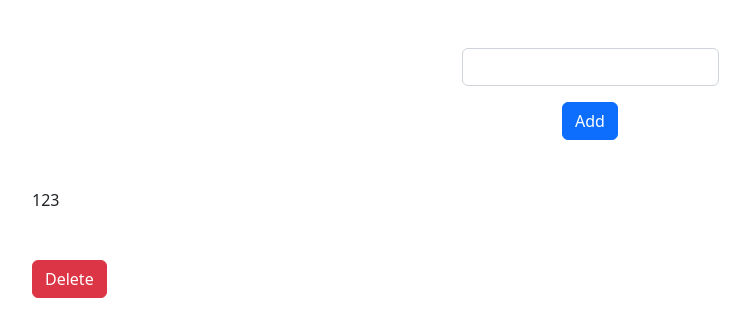
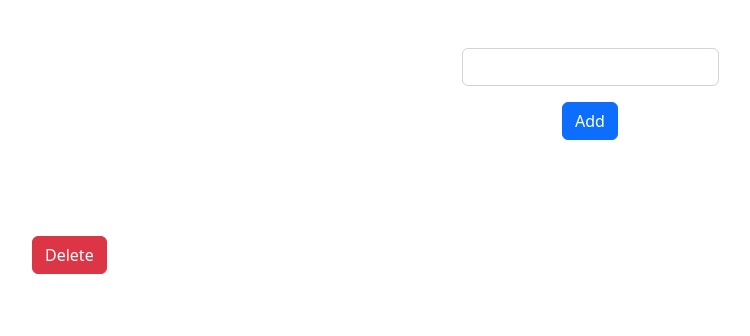
Before and after one commit to Alexandrminskiy/ToDo-React, a React (Create React App) app: page / in a window 1280 px wide. Shown: the top 336 px of the page, without its empty margins (50-800 px from the left). Built offline with nearby package versions, Linux system fonts and the light colour scheme.

Commit message:
начало занятия 6 отпрапвная точка

```diff
--- a/src/components/Main/Main.js
+++ b/src/components/Main/Main.js
@@ -1,7 +1,6 @@
 export function Main({ list }) {
   return (
     <main className="py-5">
-      123
       <ul class="list-group">
         {list.map((eachTodo, index) =>
           <li key={index + eachTodo.id} class="list-group-item">{eachTodo.title}</li>
```
Also changed, not shown: 1 other file (tests, documents, lock files or other folders).
